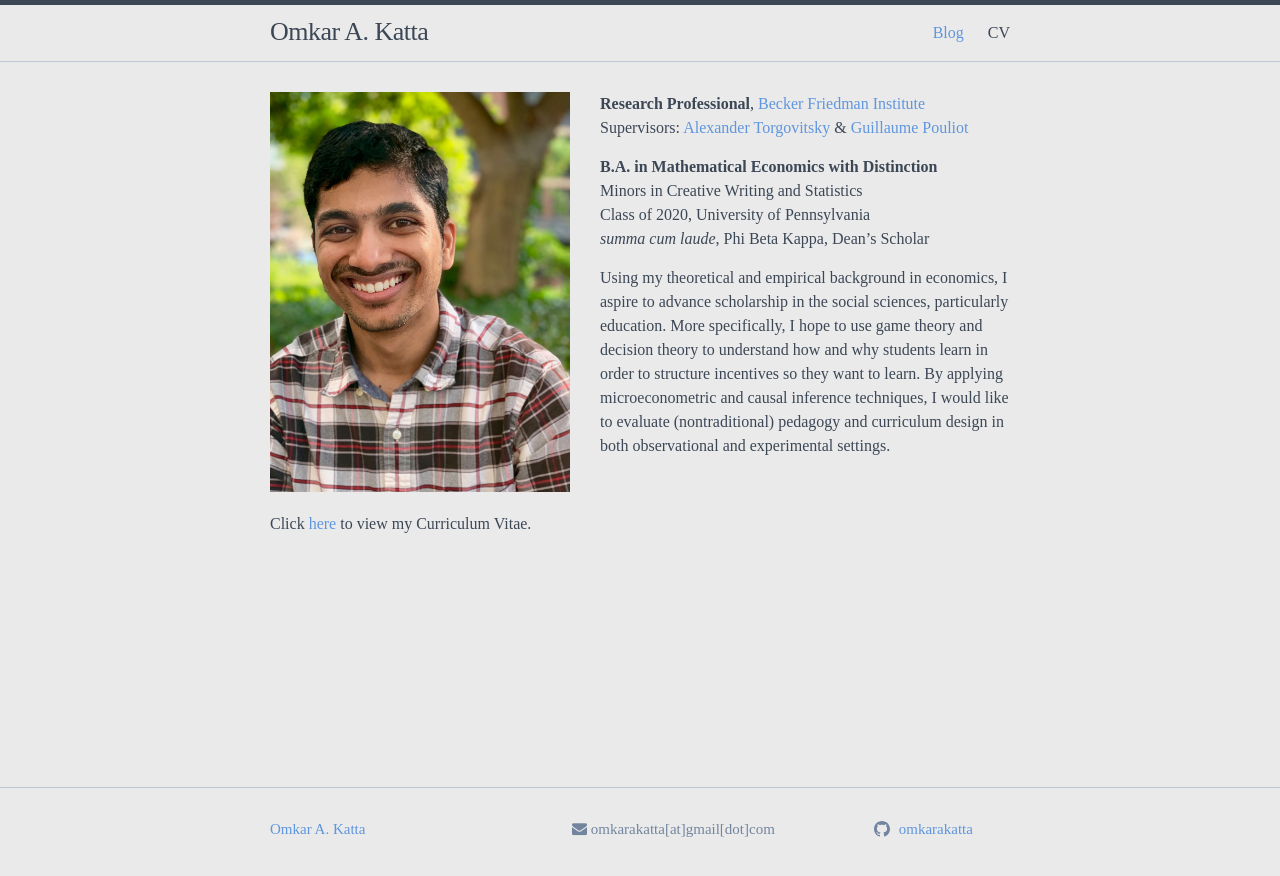
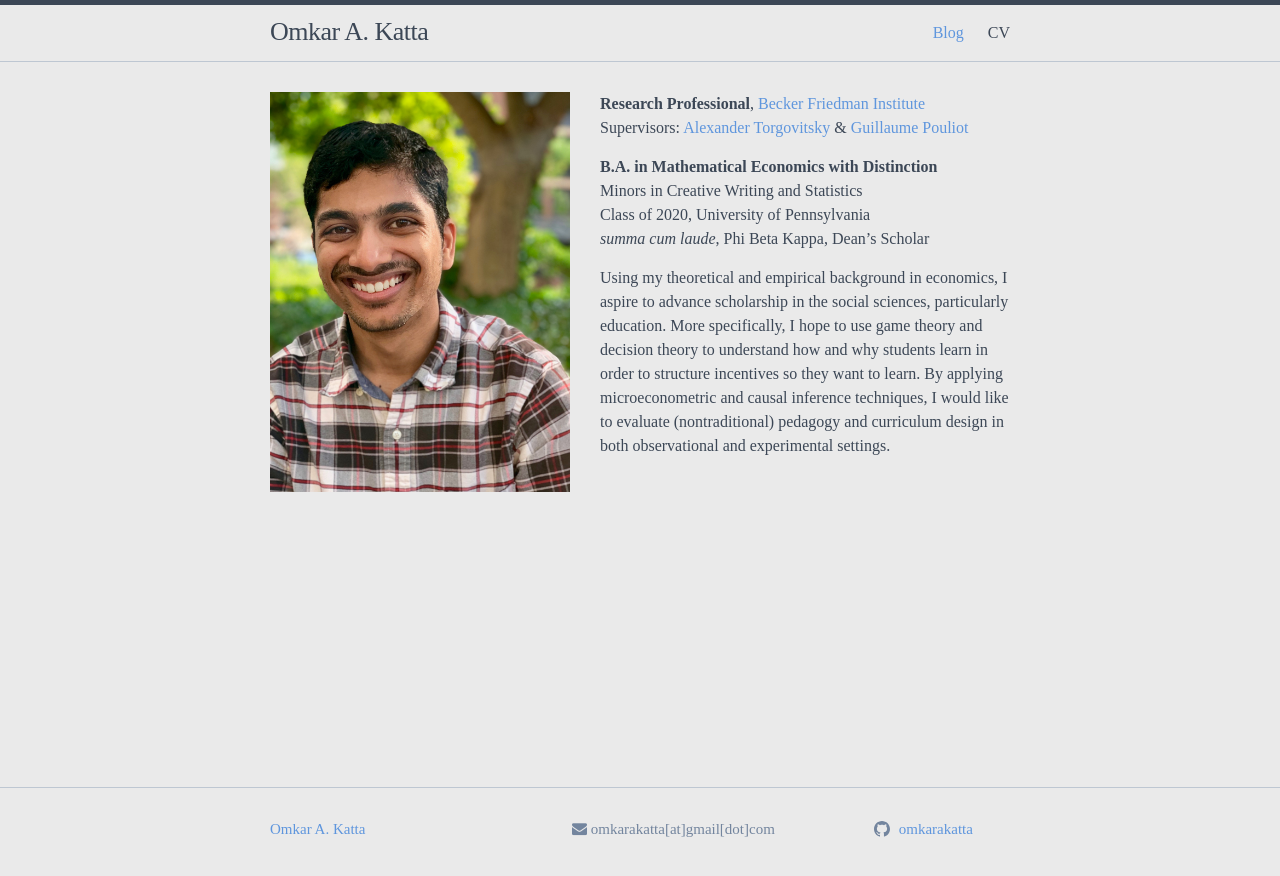
Before and after one commit to omkarakatta/omkarakatta.github.io, a Jekyll site: the page built from index.markdown, in a window 1280 px wide. Shown: the top 876 px of the page. Built offline with Jekyll 4.4.1, drawn with Linux system fonts in a browser that asks for light colours; nearby versions of some CDN libraries.

Commit message:
hover titles and edits

```diff
--- a/_includes/header.html
+++ b/_includes/header.html
@@ -19,7 +19,7 @@
 					{% if node.title != null %}
 						{% if node.layout == "page" %}
 							{% if node.featured == true %}
-								<a class="{% if page.url == node.url %} active{% endif %}" href="{{ node.url }}">{{ node.shorttitle }}</a>
+								<a class="{% if page.url == node.url %} active{% endif %}" href="{{ node.url }}" title = "{{ node.title }}">{{ node.shorttitle }}</a>
 							{% endif %}
 						{% endif %}
 					{% endif %}
@@ -27,7 +27,7 @@
 	 <!-- <a class="page-link" href="/bio">Bio</a> -->
 	 <!-- <a class="page-link" href="/research">Research</a> -->
 	 <!-- <a class="page-link" href="/teaching">Teaching</a> -->
-	 <a class="page-link" href="/assets/CV/KattaOmkar_CV.pdf">CV</a>
+	 <a class="page-link" title = "Omkar's Curriculum Vitae" href="/assets/CV/KattaOmkar_CV.pdf">CV</a>
 	 <!-- <a class="page-link" href="/misc">Misc.</a> -->
         <!-- {% for page in site.pages %}
           {% if page.title %}
--- a/index.markdown
+++ b/index.markdown
@@ -46,4 +46,4 @@
 <!-- --- -->
 <br/>
 
-Click <a class="page-link" href="/assets/CV/KattaOmkar_CV.pdf">here</a> to view my Curriculum Vitae.
+<!-- Click <a class="page-link" href="/assets/CV/KattaOmkar_CV.pdf">here</a> to view my Curriculum Vitae. -->
```
Also changed, not shown: pages/blog.md (+1 -1 lines), pages/postsbytag.md (+1 -1 lines).
